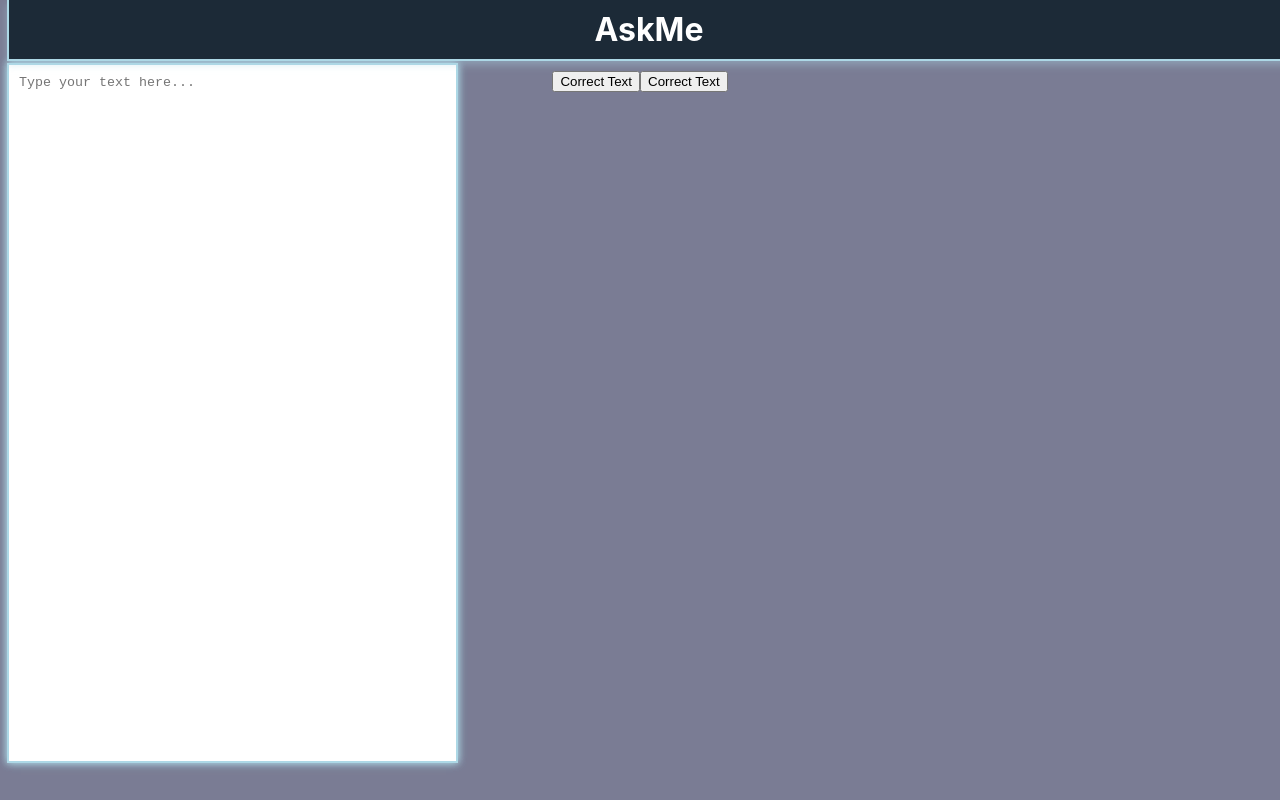
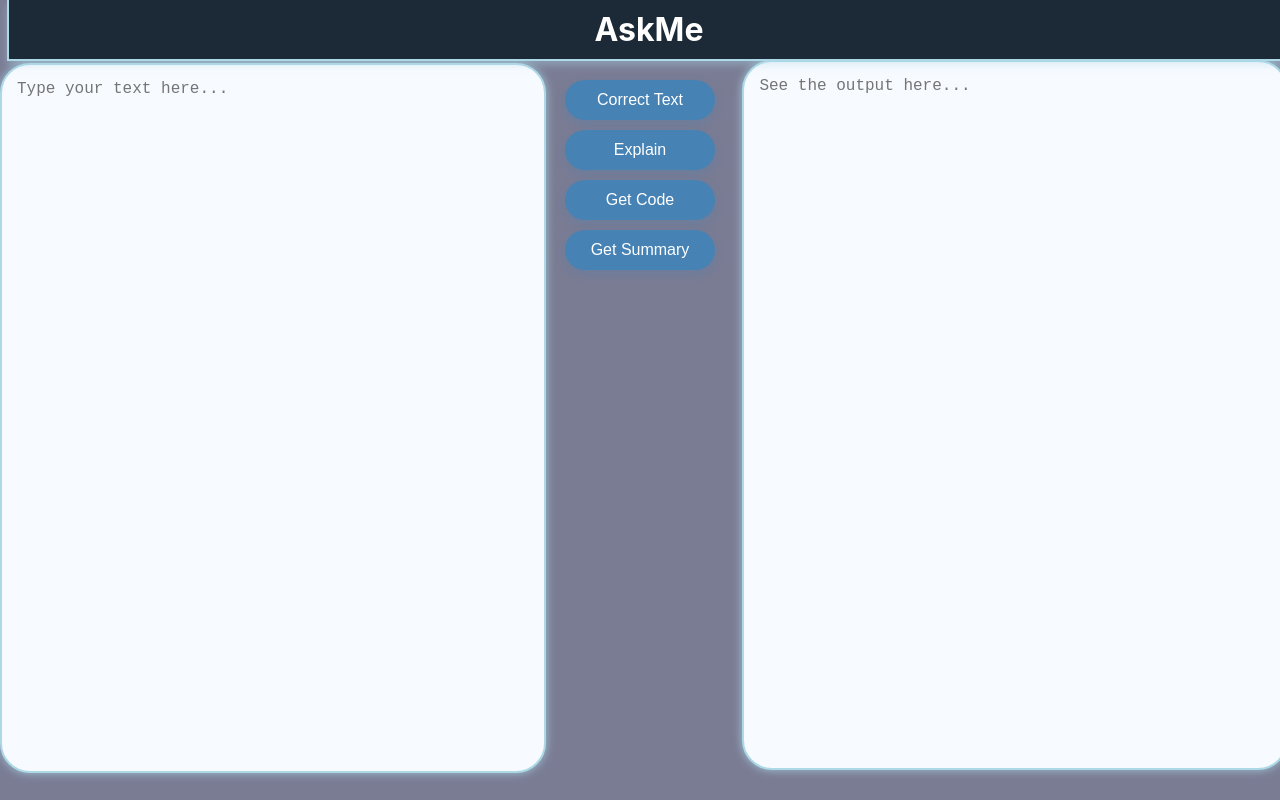
Before and after one commit to primebipin/AI-Studio, a React (Create React App) app in the folder client/: page / in a window 1280 px wide. Built offline with nearby package versions, Linux system fonts and the light colour scheme.

Commit message:
added different buttons

```diff
--- a/client/src/App.js
+++ b/client/src/App.js
@@ -1,17 +1,19 @@
-import React from 'react';
+import React, { useState } from 'react';
 import './App.css';
 import TextForm from './component/TextForm';
+import OutputText from './component/outputText.js';
 
 function App() {
+  const [text, setText] = useState(''); // Holds corrected text for OutputText
+
   return (
     <div className="App">
       <header className="header">
         <h1 className="heading">AskMe</h1>
       </header>
       <div className="container">
-        {/* Render TextForm component */}
-        <TextForm />
-        <TextForm/>
+        <TextForm setText={setText} />  {/* Pass setText to update corrected text */}
+        <OutputText text={text} />       {/* Display corrected text in OutputText */}
       </div>
     </div>
   );
--- a/client/src/component/TextForm.js
+++ b/client/src/component/TextForm.js
@@ -1,49 +1,48 @@
 import React, { useState } from 'react';
-import './textForm.css'
+import './textForm.css';
 
-function TextForm() {
-  const [text, setText] = useState('');   // State for the input text
-  const [loading, setLoading] = useState(false);  // State for the loading status
+function TextForm({ setText }) {
+  const [inputText, setInputText] = useState('');
+  const [correctLoading, setCorrectLoading] = useState(false);
+  const [explainLoading, setExplainLoading] = useState(false);
+  const [codeLoading, setCodeLoading] = useState(false);
+  const [summaryLoading, setSummaryLoading] = useState(false);
 
-  // Handle changes in the text area
   const handleOnChange = (event) => {
-    setText(event.target.value);
+    setInputText(event.target.value);
   };
 
-  // Function to send the text to the server and get the corrected text
-  const handleFormatText = async () => {
-    setLoading(true);  // Set loading to true when the request is sent
+  // Function to handle the format text request based on button action
+  const handleFormatText = async (action) => {
+    // Set the appropriate loading state based on action
+    const setLoading = (state) => {
+      if (action === 'Correct Text') setCorrectLoading(state);
+      if (action === 'Explain') setExplainLoading(state);
+      if (action === 'Get Code') setCodeLoading(state);
+      if (action === 'Get Summary') setSummaryLoading(state);
+    };
+
+    setLoading(true);
     try {
-      // const response = await axios.post('http://localhost:5000/api/format-text',{text: text});
-
       const response = await fetch('http://localhost:5000/api/format-text', {
-        method: "POST",
-        headers: {
-          "Content-Type": "application/json",  // Specify content type
-        },
-        body: JSON.stringify({ text: text }),
+        method: 'POST',
+        headers: { 'Content-Type': 'application/json' },
+        body: JSON.stringify({ text: inputText, action }),
       });
 
       const data = await response.json();
-      console.log("data is :: ", data);
+      const generatedText = data.generatedText;
 
-      // Log the entire response to see the structure
-      console.log('API Response:');
-
-      // Access the corrected text from the response
-      const corrected = data.correctedText;
-
-      if (corrected) {
-        setText(corrected);  // Update the text area with the corrected text
+      if (generatedText) {
+        setText(generatedText);
       } else {
-        console.error('No corrected text returned');
-        alert('No corrected text returned from the server.');
+        console.error('No text returned');
+        alert('No text returned from the server.');
       }
     } catch (error) {
-      console.error('Error communicating with server:::::', error.message);
-      // alert('An error occurred while formatting the text.');
+      console.error('Error:', error.message);
     } finally {
-      setLoading(false);  // Reset loading state
+      setLoading(false);
     }
   };
 
@@ -51,19 +50,43 @@ function TextForm() {
     <div>
       <textarea
         className="textBox"
-        value={text}
+        value={inputText}
         onChange={handleOnChange}
         rows="8"
         placeholder="Type your text here..."
       ></textarea>
 
-      {/* Button to trigger text correction */}
+      {/* Each button has its own loading state */}
       <button
-        className="btn btn-primary my-3"
-        onClick={handleFormatText}
-        disabled={loading}  // Disable button while loading
+        className="btn"
+        onClick={() => handleFormatText('Correct Text')}
+        disabled={correctLoading}
       >
-        {loading ? 'Correcting...' : 'Correct Text'}
+        {correctLoading ? 'Correcting...' : 'Correct Text'}
+      </button>
+
+      <button
+        className="btn"
+        onClick={() => handleFormatText('Explain')}
+        disabled={explainLoading}
+      >
+        {explainLoading ? 'Explaining...' : 'Explain'}
+      </button>
+
+      <button
+        className="btn"
+        onClick={() => handleFormatText('Get Code')}
+        disabled={codeLoading}
+      >
+        {codeLoading ? 'Generating Code...' : 'Get Code'}
+      </button>
+
+      <button
+        className="btn"
+        onClick={() => handleFormatText('Get Summary')}
+        disabled={summaryLoading}
+      >
+        {summaryLoading ? 'Summarizing...' : 'Get Summary'}
       </button>
     </div>
   );
--- /dev/null
+++ b/client/src/component/outputText.css
@@ -0,0 +1,20 @@
+.text-Box {
+   width: 40vw;
+   height: 84.5vh;
+   margin-top: 60px;
+   position: fixed;
+   top: 0;
+   left: 58vw;
+   border-radius: 30px;
+   padding: 15px;
+   font-size: 16px;
+   color: #333;
+   background-color: #f7faff;
+   border: 2px solid #ADD8E6;
+   box-shadow: 0px 0px 10px rgba(173, 216, 230, 0.8);
+   outline: none;
+   overflow-y: auto;
+   overflow-x: hidden;
+   resize: none;
+   transition: box-shadow 0.3s, border-color 0.3s;
+}
--- a/client/src/component/outputText.js
+++ b/client/src/component/outputText.js
@@ -0,0 +1,17 @@
+import React from 'react';
+import './outputText.css';
+
+function OutputText({ text }) {
+  return (
+    <div>
+      <textarea
+        className="text-Box"
+        value={text}
+        readOnly
+        placeholder="See the output here..."
+      ></textarea>
+    </div>
+  );
+}
+
+export default OutputText;
--- a/client/src/component/textForm.css
+++ b/client/src/component/textForm.css
@@ -1,21 +1,58 @@
 .textBox {
-   width: 33.33vw;               /* 1/3 of the screen width */
+   width: 40vw;
    height: 84.5vh;
-   margin-top: 63px;            /* Full screen height */
-   position: fixed;              /* Fixed positioning to stay on the left */
+   margin-top: 63px;
+   position: fixed;
    top: 0;
-   left: 7px;
-
-   padding: 10px;
-   border: 2px solid #ADD8E6;    /* Light blue border */
-   box-shadow: 0px 0px 8px rgba(173, 216, 230, 0.8); /* Light shadow */
+   left: 0;
+   border-radius: 30px;
+   padding: 15px;
+   font-size: 16px;
+   color: #333;
+   background-color: #f7faff;
+   border: 2px solid #ADD8E6;
+   box-shadow: 0px 0px 10px rgba(173, 216, 230, 0.8);
    outline: none;
-   overflow-y: auto;             /* Enable vertical scrolling */
-   overflow-x: hidden;           /* Hide horizontal scrolling */
-   resize: none;                 /* Prevent resizing */
+   overflow-y: auto;
+   overflow-x: hidden;
+   resize: none;
+   transition: box-shadow 0.3s, border-color 0.3s;
 }
 
 .textBox:focus {
-   border-color: #87CEFA;       /* Brighter blue when focused */
-   box-shadow: 0px 0px 12px rgba(135, 206, 250, 0.8); /* Brighten shadow */
+   border-color: #87CEFA;
+   box-shadow: 0px 0px 12px rgba(135, 206, 250, 1);
 }
+
+.btn {
+   display: flex;
+   justify-content: center;
+   align-items: center;
+   width: 150px;
+   height: 40px;
+   margin: 10px auto;
+   padding: 10px;
+   font-size: 16px;
+   color: #fff;
+   background-color: #4682B4;
+   border: none;
+   border-radius: 20px;
+   cursor: pointer;
+   transition: all 0.3s ease;
+   box-shadow: 0 4px 10px rgba(70, 130, 180, 0.3);
+}
+
+.btn:hover {
+   background-color: #5a9bd3;
+   box-shadow: 0 6px 15px rgba(90, 155, 211, 0.4);
+}
+
+.btn:active {
+   background-color: #417ba3;
+   transform: translateY(2px);
+}
+
+.btn:disabled {
+   background-color: #b0c4de;
+   cursor: not-allowed;
+}
```
